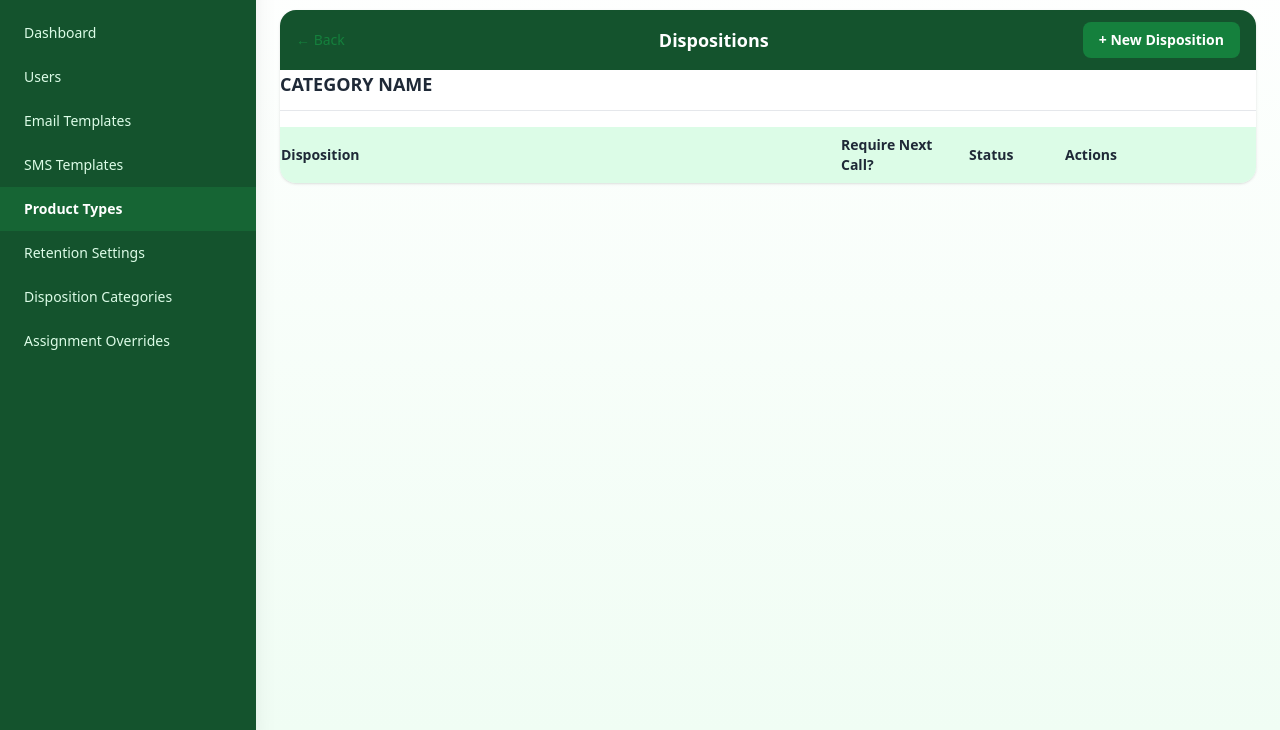
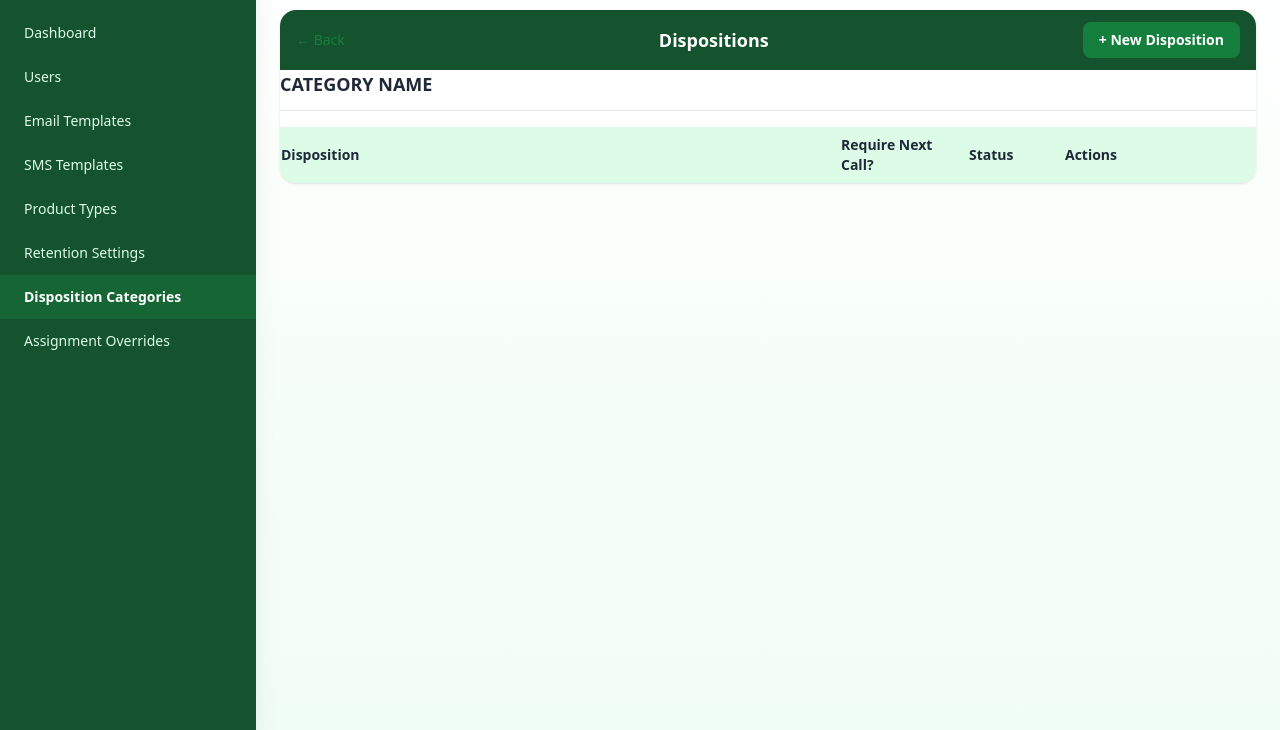
Before and after one commit to johnalfredf4/nittan-cms, a website: page src/public/dispositions.html in a window 1280 px wide. Shown: the part 70-800 px from the top of the page. Drawn offline with nearby package versions, Linux system fonts and the light colour scheme; no server answers; sample sign-in values are in the browser's storage.

Commit message:
Update dispositions.html

```diff
--- a/src/public/dispositions.html
+++ b/src/public/dispositions.html
@@ -26,9 +26,9 @@
       <a href="users.html" class="nav-link block px-6 py-3">Users</a>
       <a href="email-templates.html" class="nav-link block px-6 py-3">Email Templates</a>
       <a href="sms-templates.html" class="nav-link block px-6 py-3">SMS Templates</a>
-      <a href="product-types.html" class="block px-6 py-3 bg-green-800 text-white font-semibold">Product Types</a>
+      <a href="product-types.html" class="nav-link block px-6 py-3">Product Types</a>
       <a href="account-retention.html" class="nav-link block px-6 py-3">Retention Settings</a>
-      <a href="disposition-categories.html" class="nav-link block px-6 py-3">Disposition Categories</a>
+      <a href="disposition-categories.html" class="block px-6 py-3 bg-green-800 text-white font-semibold">Disposition Categories</a>
       <a href="overrides.html" class="nav-link block px-6 py-3">Assignment Overrides</a>
     </nav>
   </aside>
```
